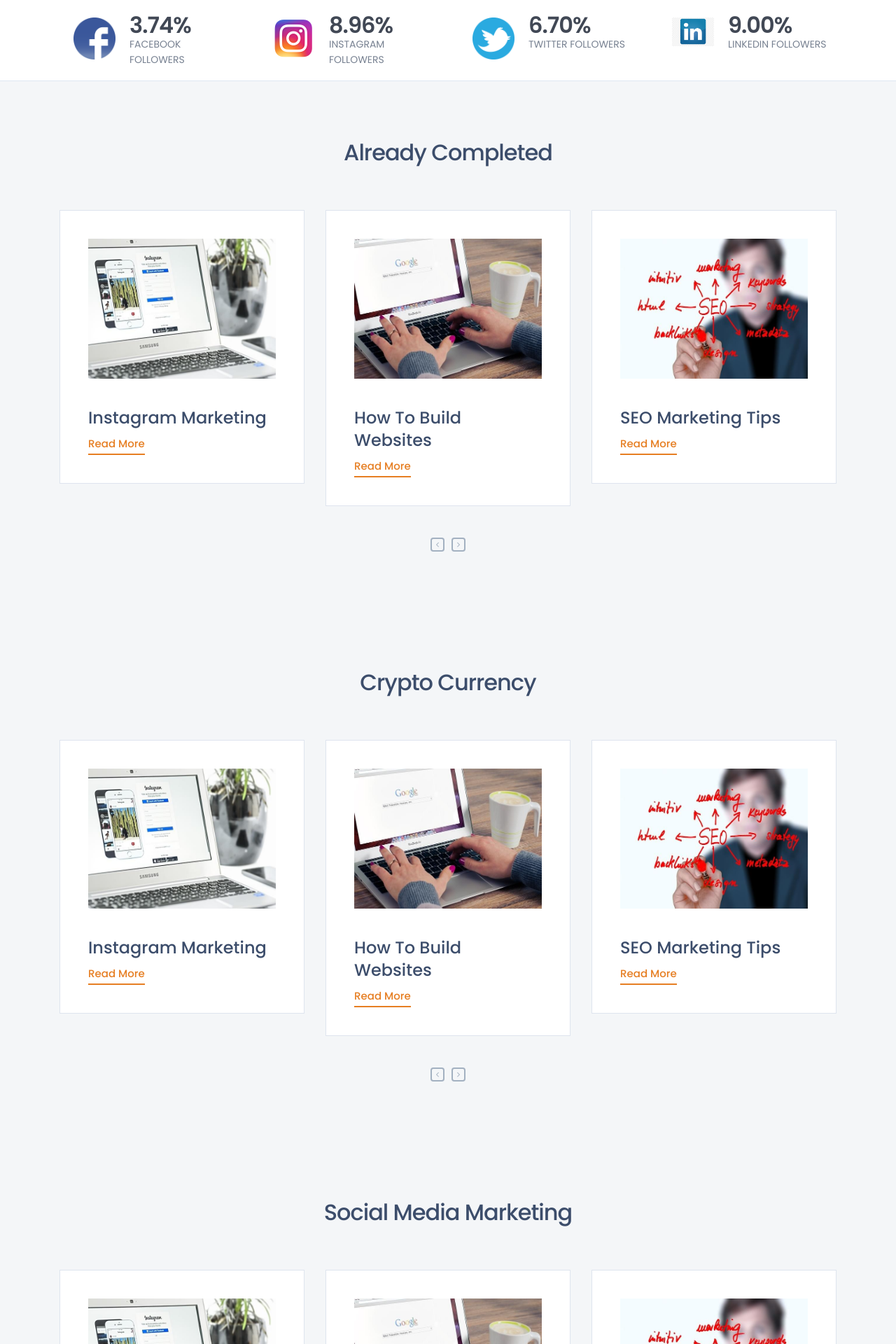
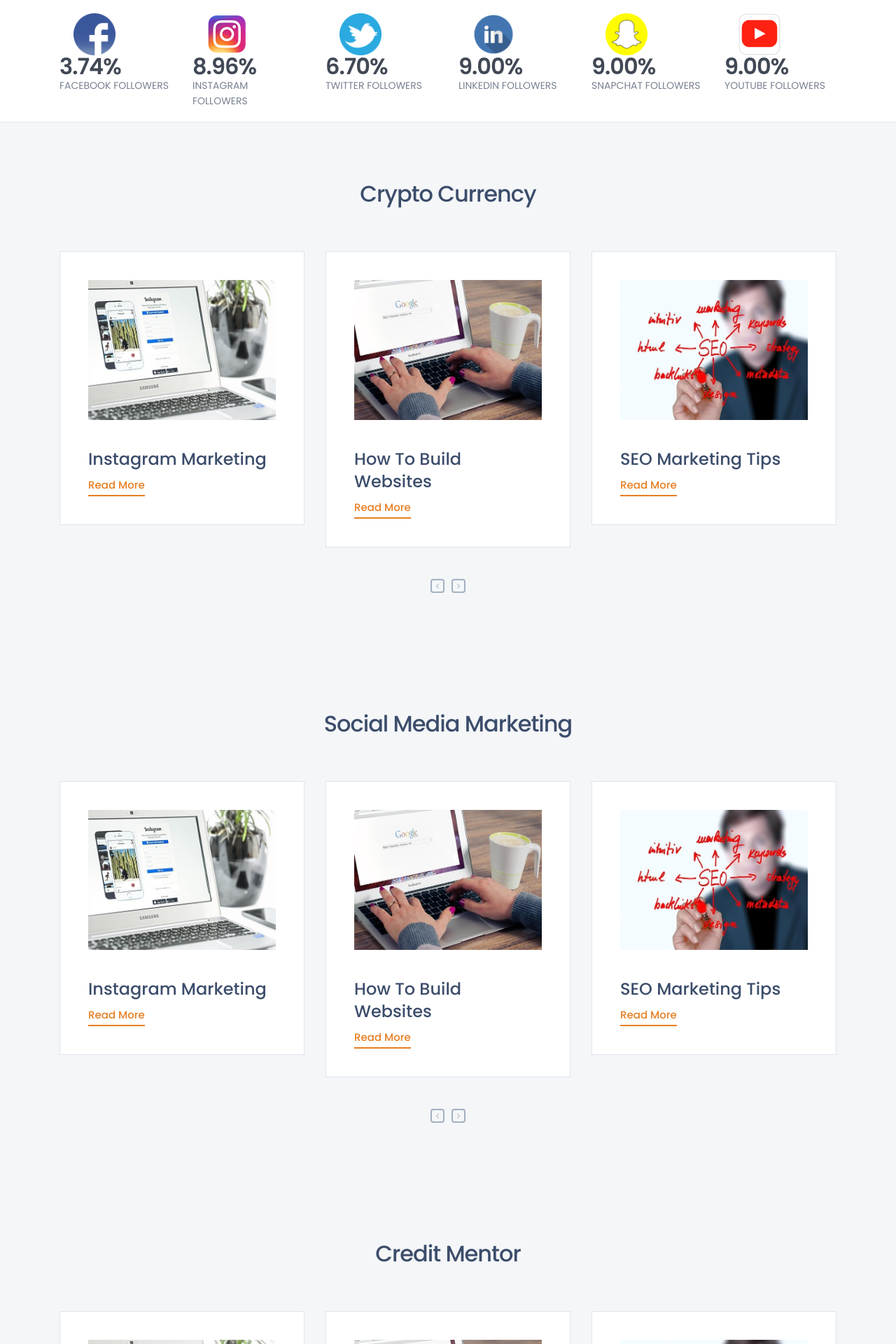
Before and after one commit to muradmalik777/jnm-client, a PHP site: page / in a window 1280 px wide. Shown: the part 1099-3019 px from the top of the page at 70% size. Run offline with PHP 8.4, Linux system fonts and the light colour scheme.

Commit message:
new revisions

```diff
--- a/css/main.css
+++ b/css/main.css
@@ -37,17 +37,13 @@ display: inline;
   text-align: center !important;
 }
 h1.coming-soon{
-  text-align: center !important;
   font-size: 90px;
-  color: #fff;
+  color: #000;
   width:100%;
 }
 p.coming-soon{
   font-size: 20px;
-  text-align: center !important;
 }
 a.coming-soon{
-  margin: auto !important;
-  display: block;
   width: fit-content;
 }
--- a/css/style.css
+++ b/css/style.css
@@ -88,6 +88,7 @@ p:last-child { margin-bottom: 0px; }
 .lead { color: #3c4d6b; line-height: 30px; font-size: 20px; }
 .lead-strong { }
 .section-title { }
+.text-center { text-align: center;}
 .text-white { color: #fff; }
 .title-white { color: #fff; }
 .title { color: #3c4d6b; }
@@ -317,10 +318,10 @@ icon
 /*-----------------------------------------
 top bar
 ------------------------------------------*/
-.top-bar { padding-top: 10px; padding-bottom: 10px; background-color: #e67e22; font-size: 12px; color: #83bcfa; font-weight: 500; text-transform: uppercase; }
+.top-bar { padding-top: 10px; padding-bottom: 10px; background-color: #e67e22; font-size: 12px; color: #fff; font-weight: 500; text-transform: uppercase; }
 .top-text { padding-left: 20px; line-height: 1.6; }
-.top-text a { color: #83bcfa; }
-.top-text a:hover { color: #fff; }
+.top-text a { color: #fff !important; font-weight: bold;}
+.top-text a:hover { border-bottom: 1px solid #fff;}
 .search-nav { margin-top: 10px; text-align: center; }
 .search-btn { border-radius: 50%; width: 30px; height: 30px; padding: 5px 0px 0px 0px; margin-top: 7px; color: #7e93ae; background-color: #eff3f8; display: inline-block; }
 .searchbar { }
@@ -406,10 +407,10 @@ display: block; background: #dddddd; content: '';}*/
 #slider { }
 .slider { position: relative; }
 .slider-img img { position: relative; z-index: -1; width: 100%; }
-.slider-img { background: -moz-linear-gradient(top, rgba(16, 75, 149, 0.8) 0%, rgba(16, 75, 149, 0.8) 100%); background: -webkit-linear-gradient(top, rgba(16, 75, 149, 0.8) 0%, rgba(16, 75, 149, 0.8) 100%); background: linear-gradient(to bottom, rgba(16, 75, 149, 0.8) 0%, rgba(16, 75, 149, 0.8) 100%); filter: progid:DXImageTransform.Microsoft.gradient(startColorstr='#cc1b2429', endColorstr='#cc1b2429', GradientType=0); position: relative; }
+.slider-img { position: relative; }
 .slider-captions { position: absolute; bottom: 200px; }
-.slider-title { color: #fff; font-size: 52px; font-weight: 700; line-height: 62px; }
-.slider-text { color: #fff; }
+.slider-title { color: #000 !important; font-size: 52px; font-weight: 700; line-height: 62px; }
+.slider-text { color: #000; }
 .slider .owl-prev { position: absolute; left: 0px; top: 40%; left: 20px; }
 .slider .owl-next { position: absolute; right: 0px; top: 40%; right: 20px; }
 #slider .owl-next, #slider .owl-prev { background-color: transparent !important; border: 2px solid #fff; color: #fff; -webkit-transition: all 0.3s; -moz-transition: all 0.3s; transition: all 0.3s; }
@@ -421,7 +422,7 @@ display: block; background: #dddddd; content: '';}*/
 /*-----------------------------------------
 index-1
 ------------------------------------------*/
-.mail-text { border-right: 2px solid #1b5ca5; }
+.mail-text { border-right: 2px solid #fff; font-weight: bold; }
 .rate-table { background-color: #fff; border-top: 1px solid #dee7f2; border-bottom: 1px solid #dee7f2; margin-top: -21px; }
 .loan-rate { font-size: 32px; color: #414855; margin-bottom: 0px; font-weight: 600; line-height: 1; }
 .rate-counter-block { padding-top: 20px; padding-bottom: 20px; }
--- a/footer.php
+++ b/footer.php
@@ -72,10 +72,9 @@
                             <li><a href="#">Crypto Currency Academy</a></li>
                             <li><a href="#">Social Media Marketing</a></li>
                             <li><a href="#">Credit Mentorship</a></li>
-                            <li><a href="#">Knowledgebanksociety</a></li>
                             <li><a href="#">HysonBox</a></li>
                             <li><a href="#">448Group</a></li>
-                            <li><a href="#">Newmoneydreams</a></li>
+                            <li><a href="#">New Money Dreams</a></li>
                         </ul>
                     </div>
                     <!-- /.widget footer -->
--- a/header.php
+++ b/header.php
@@ -1,4 +1,17 @@
 <?php  ?>
+    <div class="top-bar">
+        <!-- top-bar -->
+        <div class="container">
+            <div class="row">
+                <div class="col-xl-4 col-lg-5 col-md-4 col-sm-6 col-6 d-none d-xl-block d-lg-block">
+                    <p class="mail-text">Welcome to KnowledegeBankSociety</p>
+                </div>
+                <div class="col-xl-8 col-lg-7 col-md-12 col-sm-12 col-12 text-right">
+                    <div class="top-nav"> <span class="top-text"><a href="index.php" class="animsition-link">Knowledeg Bank Society</a> </span> <span class="top-text"><a href="login.php" class="animsition-link">Login</a></span> <span class="top-text"></span> </div>
+                </div>
+            </div>
+        </div>
+    </div>
     <div class="header">
         <div class="container">
             <div class="row">
@@ -14,18 +27,23 @@
                         <!-- navigation start-->
                         <ul>
                         <li class="active"><a href="index.php" class="animsition-link">Knowledeg Bank Society</a></li>
-                        <li><a href="coming-soon.php" class="animsition-link">Crypto Currency Academy</a></li>
-                        <li><a href="about.html" class="animsition-link">Social Media Marketing</a></li>
-                        <li><a href="blog-listing.html" class="animsition-link">Credit Mentorship</a></li>
-                        <li><a href="wired4success.php" class="animsition-link">Wired4Success</a></li>
-                        <li><a href="hysonbox.php" class="animsition-link">HysonBox</a></li>
-                        <li><a href="448group.php" class="animsition-link">448Group</a></li>
-                        <li><a href="newmoneydreams.php" class="animsition-link">Newmoneydreams</a></li>
+                        <li class="active"><a href="#" class="animsition-link">Programs</a>
+                            <ul>
+                              <li><a href="coming-soon.php" class="animsition-link">Crypto Currency Academy</a></li>
+                              <li><a href="about.php" class="animsition-link">Social Media Marketing</a></li>
+                              <li><a href="#" class="animsition-link">Credit Mentorship</a></li>
+                              <li><a href="wired4success.php" class="animsition-link">Wired4Success</a></li>
+                              <li><a href="hysonbox.php" class="animsition-link">HysonBox</a></li>
+                              <li><a href="448group.php" class="animsition-link">448Group</a></li>
+                              <li><a href="newmoneydreams.php" class="animsition-link">Newmoneydreams</a></li>
+                            </ul>
+                        </li>
+
                         <li><a href="about.php" class="animsition-link">About Us</a></li>
                         <li><a href="coming-soon.php" class="animsition-link">Services</a></li>
                         <li><a href="coming-soon.php" class="animsition-link">Books</a></li>
 
-                        <li><a href="login.php" class="animsition-link">Login</a></li>
+                        <!-- <li><a href="login.php" class="animsition-link">Login</a></li> -->
 
                         </ul>
                     </div>
--- a/index.php
+++ b/index.php
@@ -27,7 +27,7 @@
     <div class="rate-table mt30">
         <div class="container">
             <div class="row">
-                <div class="col-xl-3 col-lg-3 col-md-3 col-sm-6 col-6">
+                <div class="col-xl-2 col-lg-2 col-md-2 col-sm-6 col-6">
                     <div class="rate-counter-block">
                         <div class="icon rate-icon  "> <img src="images/imgs/f-icon.png" alt="Borrow - Loan Company Website Template" class="icon-svg-1x"></div>
                         <div class="rate-box">
@@ -36,7 +36,7 @@
                         </div>
                     </div>
                 </div>
-                <div class="col-xl-3 col-lg-3 col-md-3 col-sm-6 col-6">
+                <div class="col-xl-2 col-lg-2 col-md-2 col-sm-6 col-6">
                     <div class="rate-counter-block">
                         <div class="icon rate-icon  "> <img src="images/imgs/i-icon.png" alt="Borrow - Loan Company Website Template" class="icon-svg-1x"></div>
                         <div class="rate-box">
@@ -45,7 +45,7 @@
                         </div>
                     </div>
                 </div>
-                <div class="col-xl-3 col-lg-3 col-md-3 col-sm-6 col-6">
+                <div class="col-xl-2 col-lg-2 col-md-2 col-sm-6 col-6">
                     <div class="rate-counter-block">
                         <div class="icon rate-icon  "> <img src="images/imgs/t-icon.png" alt="Borrow - Loan Company Website Template" class="icon-svg-1x"></div>
                         <div class="rate-box">
@@ -54,73 +54,38 @@
                         </div>
                     </div>
                 </div>
-                <div class="col-xl-3 col-lg-3 col-md-3 col-sm-6 col-6">
+                <div class="col-xl-2 col-lg-2 col-md-2 col-sm-6 col-6">
                     <div class="rate-counter-block">
-                        <div class="icon rate-icon  "> <img src="images/imgs/l-icon.jpg" alt="Borrow - Loan Company Website Template" class="icon-svg-1x"></div>
+                        <div class="icon rate-icon  "> <img src="images/imgs/l-icon.png" alt="Borrow - Loan Company Website Template" class="icon-svg-1x"></div>
                         <div class="rate-box">
                             <h1 class="loan-rate">9.00%</h1>
                             <small class="rate-title">LinkedIn Followers</small>
                         </div>
                     </div>
                 </div>
-            </div>
-        </div>
-    </div>
-    <div class="section-space80">
-        <div class="container">
-            <div class="row">
-                <div class="offset-xl-2 col-xl-8 offset-md-2 col-md-8 offset-md-2 col-md-8 col-sm-12 col-12">
-                    <div class="mb60 text-center section-title">
-                        <!-- section title start-->
-                        <h1>Already Completed</h1>
+                <div class="col-xl-2 col-lg-2 col-md-2 col-sm-6 col-6">
+                    <div class="rate-counter-block">
+                        <div class="icon rate-icon  "> <img src="images/imgs/s-icon.png" alt="Borrow - Loan Company Website Template" class="icon-svg-1x"></div>
+                        <div class="rate-box">
+                            <h1 class="loan-rate">9.00%</h1>
+                            <small class="rate-title">Snapchat Followers</small>
+                        </div>
                     </div>
-                    <!-- /.section title start-->
                 </div>
-            </div>
-            <div class="row">
-                <div class="service" id="service">
-                    <div class="col-xl-12 col-lg-12 col-md-12 col-sm-12 col-12">
-                        <div class="bg-white pinside40 service-block outline mb30">
-                            <div class="img mb40"> <img src="images/imgs/b1.jpg" alt="Borrow - Loan Company Website Template" class="icon-svg-2x"> </div>
-                            <h2><a href="#" class="title">Instagram Marketing</a></h2>
-                            <a href="#" class="btn-link">Read More</a> </div>
+                <div class="col-xl-2 col-lg-2 col-md-2 col-sm-6 col-6">
+                    <div class="rate-counter-block">
+                        <div class="icon rate-icon  "> <img src="images/imgs/y-icon.png" alt="Borrow - Loan Company Website Template" class="icon-svg-1x"></div>
+                        <div class="rate-box">
+                            <h1 class="loan-rate">9.00%</h1>
+                            <small class="rate-title">Youtube Followers</small>
+                        </div>
                     </div>
-                   <div class="col-xl-12 col-lg-12 col-md-12 col-sm-12 col-12">
-                        <div class="bg-white pinside40 service-block outline mb30">
-                            <div class="img mb40"> <img src="images/imgs/b2.jpg" alt="Borrow - Loan Company Website Template" class="icon-svg-2x"></div>
-                            <h2><a href="#" class="title">How To Build Websites</a></h2>
-                            <a href="#" class="btn-link">Read More</a> </div>
-                    </div>
-                   <div class="col-xl-12 col-lg-12 col-md-12 col-sm-12 col-12">
-                        <div class="bg-white pinside40 service-block outline mb30">
-                            <div class="img mb40"> <img src="images/imgs/b3.jpg" alt="Borrow - Loan Company Website Template" class="icon-svg-2x"></div>
-                            <h2><a href="#" class="title">SEO Marketing Tips</a></h2>
-                            <a href="#" class="btn-link">Read More</a> </div>
-                    </div>
-                   <div class="col-xl-12 col-lg-12 col-md-12 col-sm-12 col-12">
-                        <div class="bg-white pinside40 service-block outline mb30">
-                            <div class="img mb40"> <img src="images/imgs/b4.jpg" alt="Borrow - Loan Company Website Template" class="icon-svg-2x"></div>
-                            <h2><a href="#" class="title">Learn Free Credit Tips </a></h2>
-                            <a href="#" class="btn-link">Read More</a></div>
-                    </div>
-                    <div class="col-xl-12 col-lg-12 col-md-12 col-sm-12 col-12">
-                         <div class="bg-white pinside40 service-block outline mb30">
-                             <div class="img mb40"> <img src="images/imgs/b5.jpg" alt="Borrow - Loan Company Website Template" class="icon-svg-2x"></div>
-                             <h2><a href="#" class="title">What Is Blockchain?</a></h2>
-                             <a href="#" class="btn-link">Read More</a></div>
-                     </div>
-                     <div class="col-xl-12 col-lg-12 col-md-12 col-sm-12 col-12">
-                          <div class="bg-white pinside40 service-block outline mb30">
-                              <div class="img mb40"> <img src="images/imgs/b6.jpg" alt="Borrow - Loan Company Website Template" class="icon-svg-2x"></div>
-                              <h2><a href="#" class="title">How To Save Money </a></h2>
-                              <a href="#" class="btn-link">Read More</a></div>
-                      </div>
                 </div>
             </div>
         </div>
     </div>
 
-<div class="section-space80">
+    <div class="section-space80">
         <div class="container">
             <div class="row">
                 <div class="offset-xl-2 col-xl-8 offset-md-2 col-md-8 offset-md-2 col-md-8 col-sm-12 col-12">
@@ -176,7 +141,7 @@
     </div>
 
 
-<div class="section-space80">
+    <div class="section-space80">
         <div class="container">
             <div class="row">
                 <div class="offset-xl-2 col-xl-8 offset-md-2 col-md-8 offset-md-2 col-md-8 col-sm-12 col-12">
@@ -187,7 +152,7 @@
                     <!-- /.section title start-->
                 </div>
             </div>
- <div class="row">
+            <div class="row">
                 <div class="service" id="service">
                     <div class="col-xl-12 col-lg-12 col-md-12 col-sm-12 col-12">
                         <div class="bg-white pinside40 service-block outline mb30">
--- a/links.php
+++ b/links.php
@@ -6,7 +6,8 @@
     <!-- The above 3 meta tags *must* come first in the head; any other head content must come *after* these tags -->
     <meta name="description" content="Borrow - is the loan company, Business Website Template.">
     <meta name="keywords" content="Financial Website Template, Bootstrap Template, Loan Product, Personal Loan">
-    <title>Borrow - A Loan Company Website Templates</title>
+    <title>KnowledgeBankSociety</title>
+    <link rel="shortcut icon" type="image/png" href="images/imgs/logo2.png"/>
     <!-- Bootstrap -->
     <link href="css/main.css" rel="stylesheet">
     <link href="css/bootstrap.min.css" rel="stylesheet">
```
Also changed, not shown: images/imgs/l-icon.png (added), images/imgs/s-icon.png (added), images/imgs/y-icon.png (added).
